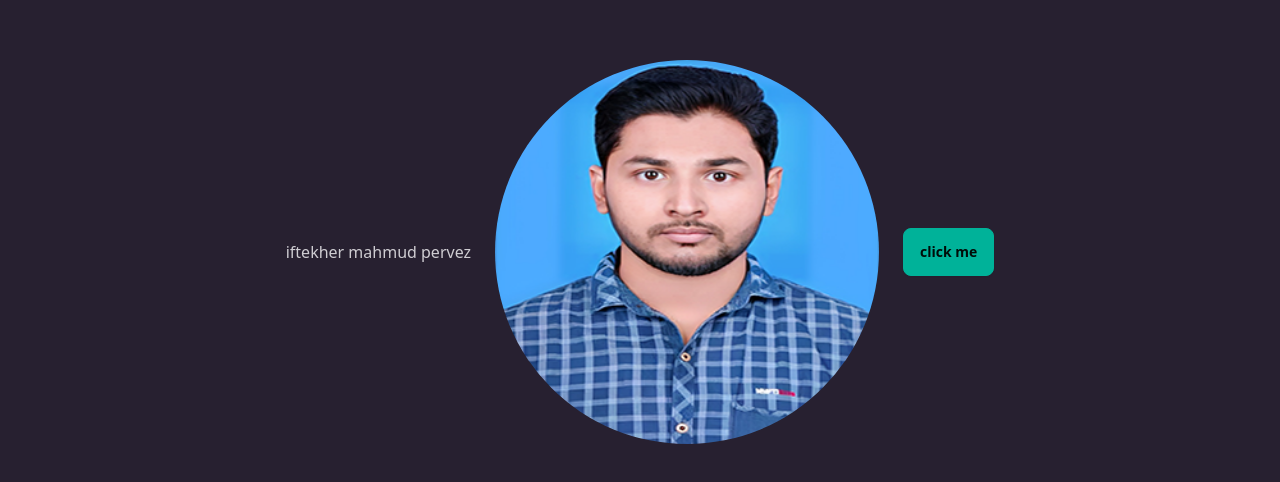
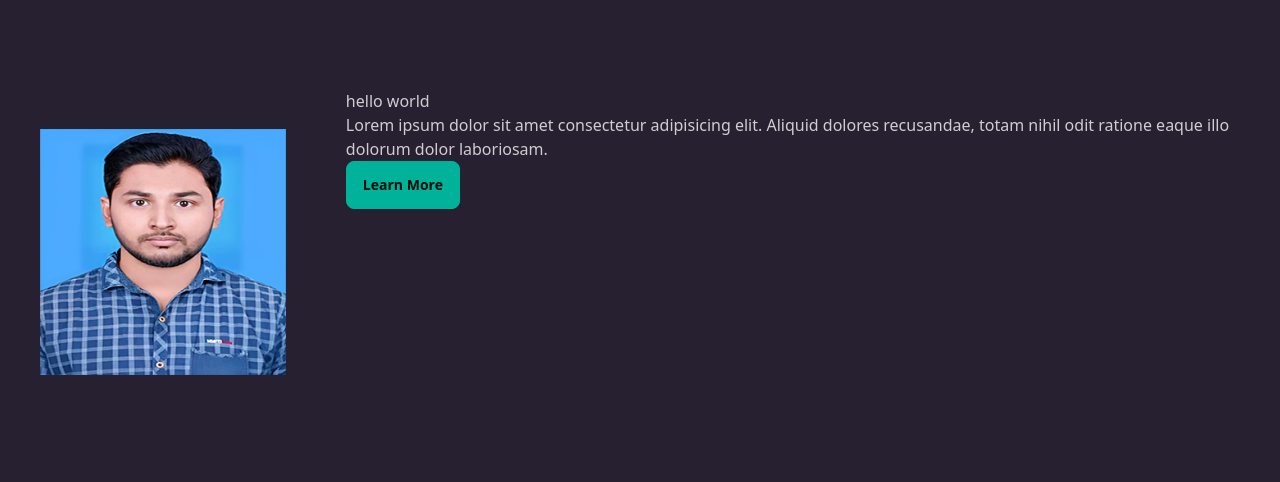
Before and after one commit to iftekher2108/daisy-ui, a website: page index.html in a window 1280 px wide. Shown: the part 148-630 px from the top of the page. Drawn offline with Linux system fonts and the light colour scheme.

Commit message:
nothing change

```diff
--- a/index.html
+++ b/index.html
@@ -1,19 +1,31 @@
 <!DOCTYPE html>
 <html lang="en">
+
 <head>
     <meta charset="UTF-8">
     <meta name="viewport" content="width=device-width, initial-scale=1.0">
     <title>tailwind website project</title>
     <link rel="stylesheet" href="./src/tailwind.css">
 </head>
+
 <body class="flex h-dvh w-dvw items-center gap-6 justify-center">
 
-    <h1>iftekher mahmud pervez</h1>
+    <div class="lg:flex md:flex sm:block w-full gap-5">
+        <div >
+            <img src="./assets/image/parvez.png" class="image-full p-10" alt="">
+        </div>
 
-    <img src="./assets/image/parvez.png" class="size-96 transition-all duration-500 ease-in-out hover:scale-50 rounded-full" alt="img">
+        <div >
+            <h1>hello world</h1>
+            <p>
+                Lorem ipsum dolor sit amet consectetur adipisicing elit. Aliquid dolores recusandae, totam nihil odit
+                ratione eaque illo dolorum dolor laboriosam.
+            </p>
+            <button class="btn btn-primary">Learn More</button>
+        </div>
 
-    <button class="btn btn-primary">
-        click me
-    </button>
+    </div>
+
 </body>
+
 </html>
--- a/package.json
+++ b/package.json
@@ -4,6 +4,6 @@
     "tailwindcss": "^3.4.1"
   },
   "scripts": {
-    "build": "tailwindcss -i ./src/input.css -o ./src/tailwind.css --watch"
+    "watch": "tailwindcss -i ./src/input.css -o ./src/tailwind.css --watch"
   }
 }
```
Also changed, not shown: src/tailwind.css.
